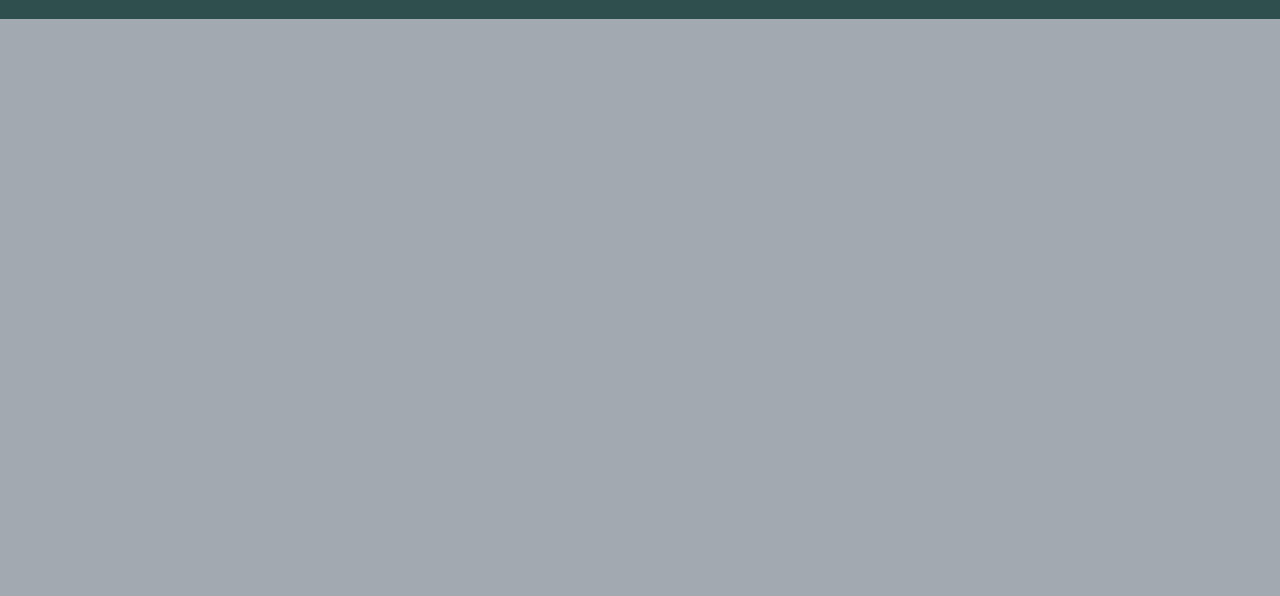
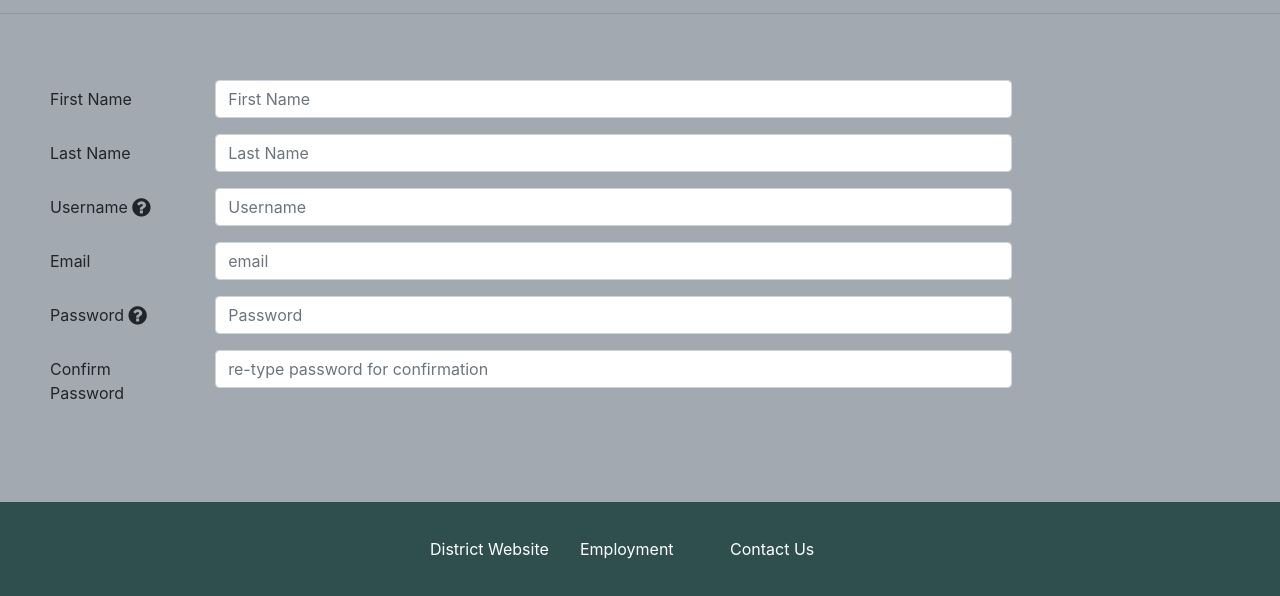
Before and after one commit to ZacharyBallard/S.T.A.G., a website: page registration.html in a window 1280 px wide. Shown: the part 401-997 px from the top of the page. Before the commit the page ends 800 px from the top, so only its background shows below. Drawn offline with nearby package versions, Linux system fonts and the light colour scheme; a web font is replaced by a local one.

Commit message:
Registration part 1

```diff
--- a/registration.html
+++ b/registration.html
@@ -103,6 +103,55 @@
         </div>
 
     </div>
+<!-- registration form -->
+    <div class="row row-content">
+        <div class="col-12">
+            <h1 class="text-center py-4"><strong>Welcome to STAG</strong></h1>
+            <hr />
+        </div>
+        <div class="col-md-10">
+            <form style="margin: auto; padding: 50px;">
+                <div class="form-group row">
+                    <label for="firstName" class="col-md-2 col-form-label">First Name </label>
+                    <div class="col-md-10">
+                        <input type="text" class="form-control" id="firstName" name="firstName" placeholder="First Name"/>
+                    </div>
+                </div>
+                <div class="form-group row">
+                    <label for="lastName" class="col-md-2 col-form-label">Last Name </label>
+                    <div class="col-md-10">
+                        <input type="text" class="form-control" id="lastName" name="lastName" placeholder="Last Name"/>
+                    </div>
+                </div>
+                <div class="form-group row">
+                    <label for="userName" class="col-md-2 col-form-label"> Username <i class="fa fas fa-question-circle fa-lg" data-bs-toggle="tooltip" data-bs-placement="right" title="Username must be a maximum of 8 characters and alphanumerical."></i></label>
+                    <div class="col-md-10">
+                        <input type="text" class="form-control" id="userName" name="userName" placeholder="Username"/>
+                    </div>
+                </div>
+                <div class="form-group row">
+                    <label for="email" class="col-md-2 col-form-label">Email</label>
+                    <div class="col-md-10">
+                        <input type="email" class="form-control" id="email" name="email" placeholder="email"/>
+                    </div>
+                </div>
+                <div class="form-group row">
+                    <label for="password" class="col-md-2 col-form-label"> Password <i class="fa fas fa-question-circle fa-lg" data-bs-toggle="tooltip" data-bs-placement="right" title="Password must be a minimum of 8 characters and contain at least one number (1,2,3) and one special characters (#,$,%)."></i></label>
+                    <div class="col-md-10">
+                        <input type="text" class="form-control" id="password" name="password" placeholder="Password"/>
+                    </div>
+                </div>
+                <div class="form-group row">
+                    <label for="confirmPassword" class="col-md-2 col-form-label"> Confirm Password </label>
+                    <div class="col-md-10">
+                        <input type="text" class="form-control" id="confirmPassword" name="confirmPassword" placeholder="re-type password for confirmation"/>
+                    </div>
+                </div>
+            </form>
+        </div>
+    </div>
+
+
 
 <!-- footer -->
 
```
Also changed, not shown: css/styles.scss (line endings or trailing spaces).
